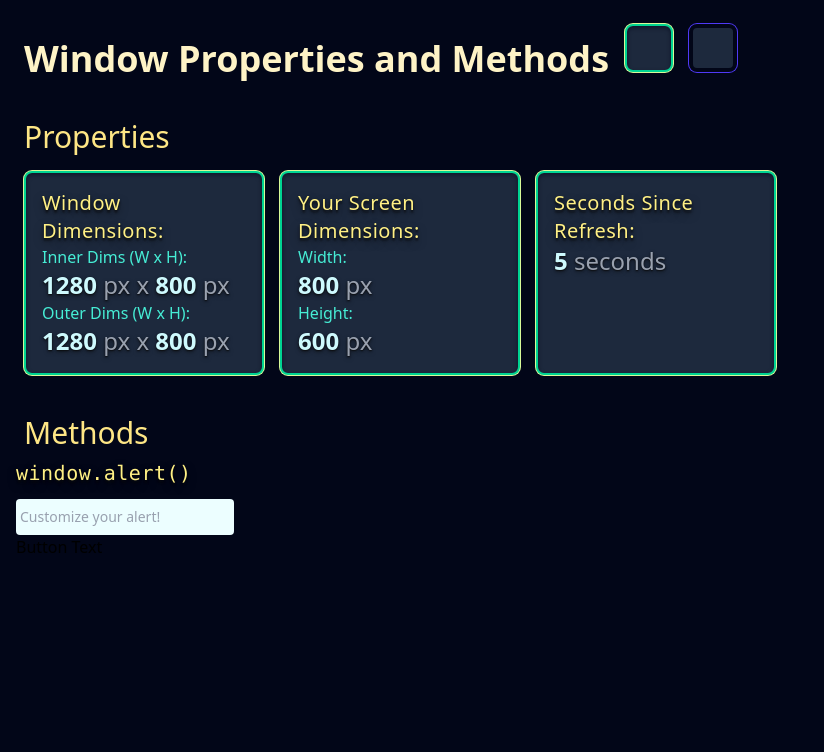
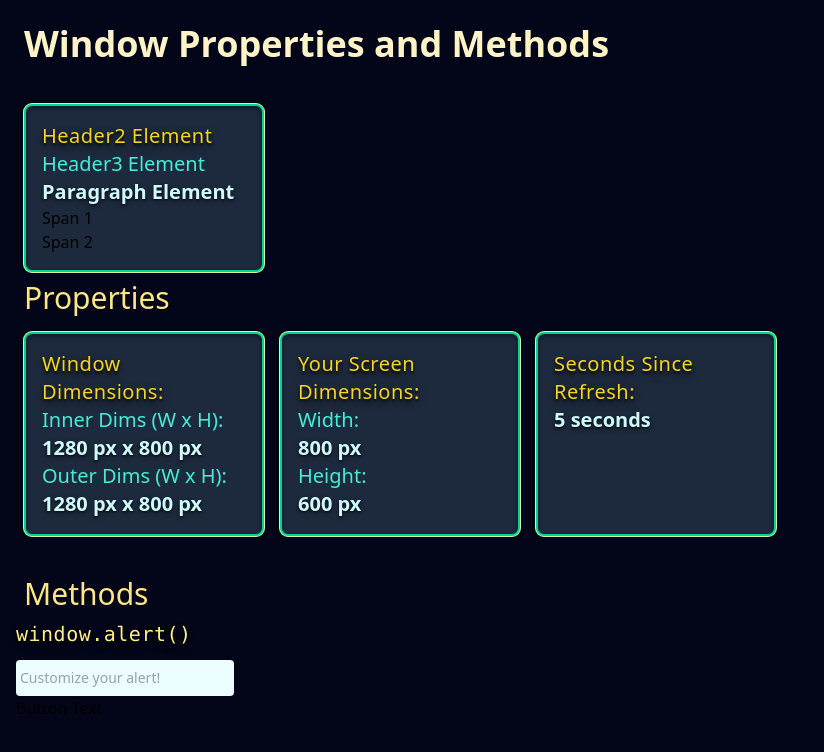
Before and after one commit to mikelind28/window-interface-api, a React (Vite) app: page / in a window 1280 px wide. Shown: the top 752 px of the page, without its empty margins (0-824 px from the left). Built offline with nearby package versions, Linux system fonts and the light colour scheme.

Commit message:
functional styling template, but needs work

```diff
--- a/src/App.tsx
+++ b/src/App.tsx
@@ -1,52 +1,55 @@
 import WindowDims from './components/WindowDims';
-import RefreshStopwatch from './components/RefreshStopwatch';
-import YourScreen from './components/YourScreen';
-// import WindowDistances from './components/WindowDistances';
+import StyleTemplate from './components/StyleTemplate';
 import Alert from './components/Alert';
 import './App.css'
-import { useState } from 'react';
+import { useEffect, useState } from 'react';
 
 import type { Style } from './types/styles';
-
-const style1: Style = {
-  containerClass: "w-60 bg-slate-800 m-2 p-4 border-2 rounded-lg border-emerald-400  inset-shadow-sm inset-shadow-slate-950/50 ring-1 ring-lime-200",
-  h2Class: "text-xl text-yellow-200 text-shadow-lg/50 text-shadow-neutral-950 font-medium tracking-wide",
-  h3Class: "text-base text-teal-300",
-  pClass: "text-2xl text-cyan-100 text-shadow-md/50 text-shadow-neutral-950 font-semibold",
-  spanClass: "text-gray-400 font-light"
-}
-
-const style2: Style = {
-  containerClass: "",
-  h2Class: "",
-  h3Class: "",
-  pClass: "",
-  spanClass: ""
-}
+import YourScreen from './components/YourScreen';
+import RefreshStopwatch from './components/RefreshStopwatch';
 
 function App() {
-  const [currentStyle, setCurrentStyle] = useState(style1);
+  const [currentStyle, setCurrentStyle] = useState<Style>({
+    containerClass: "",
+    h2Class: "",
+    h3Class: "",
+    pClass: "",
+    spanClass1: "",
+    spanClass2: "",
+  });
 
-  function setStyle1() {
-    setCurrentStyle(style1);
-  }
+  useEffect(() => {
+    const containerStyle = window.document.getElementById("container")?.className;
+    const h2Style = window.document.getElementById("h2")?.className;
+    const h3Style = window.document.getElementById("h3")?.className;
+    const pStyle = window.document.getElementById("p")?.className;
+    const spanStyle1 = window.document.getElementById("span-1")?.className;
+    const spanStyle2 = window.document.getElementById("span-2")?.className;
 
-  function setStyle2() {
-    setCurrentStyle(style2);
-  }
+    const style = {
+      containerClass: containerStyle,
+      h2Class: h2Style,
+      h3Class: h3Style,
+      pClass: pStyle,
+      spanClass1: spanStyle1,
+      spanClass2: spanStyle2,
+    }
+
+    setCurrentStyle(style);
+  }, []);
 
   return (
     <div>
       <div className='flex items-baseline'>
         <h1 className='m-2 mb-8 text-4xl text-amber-100 font-bold'>Window Properties and Methods</h1>
-        <div className='w-12 h-12 bg-slate-800 m-2 border-2 rounded-lg border-emerald-400  inset-shadow-sm inset-shadow-slate-950/50 ring-1 ring-lime-200 cursor-pointer' onClick={setStyle1}></div>
-        <div className='w-12 h-12 bg-slate-800 m-2 border-4 border-slate-950 rounded-lg ring-1 ring-indigo-600 cursor-pointer' onClick={setStyle2}></div>
       </div>
+
+      <StyleTemplate />
       <h2 className='m-2 text-3xl text-amber-200 font-light'>Properties</h2>
       <div className='flex flex-wrap mb-8'>
-        <WindowDims style={currentStyle}/>
-        <YourScreen style={currentStyle}/>
-        <RefreshStopwatch style={currentStyle}/>
+        <WindowDims style={currentStyle} />
+        <YourScreen style={currentStyle} />
+        <RefreshStopwatch style={currentStyle} />
       </div>
 
       <h2 className='m-2 text-3xl text-amber-200 font-light'>Methods</h2>
--- a/src/components/RefreshStopwatch.tsx
+++ b/src/components/RefreshStopwatch.tsx
@@ -6,13 +6,12 @@ type StopwatchProps = {
     style: Style;
 }
 
-
 export default function RefreshStopwatch({ style }: StopwatchProps) {
     const {
         containerClass,
         h2Class,
         pClass,
-        spanClass,
+        spanClass1,
     } = style;
 
     const [startTime, setStartTime] = useState(Date.now());
@@ -35,7 +34,7 @@ export default function RefreshStopwatch({ style }: StopwatchProps) {
         <div className={containerClass}>
             <h2 className={h2Class}>Seconds Since Refresh:</h2>
             <p className={pClass}>{secondsPassed}
-                <span className={spanClass}>{secondsPassed === "1" ? " second" : " seconds"}</span>
+                <span className={spanClass1}>{secondsPassed === "1" ? " second" : " seconds"}</span>
             </p>
         </div>
     )
--- /dev/null
+++ b/src/components/StyleTemplate.tsx
@@ -0,0 +1,29 @@
+export default function StyleTemplate() {
+    return (
+        <div id="container" className="w-60 bg-slate-800 m-2 p-4 border-2 rounded-lg border-emerald-400  inset-shadow-sm inset-shadow-slate-950/50 ring-1 ring-lime-200">
+            <h2
+                id="h2"
+                className="text-xl text-yellow-300/95 text-shadow-lg/50 text-shadow-neutral-950 font-medium tracking-wide"
+            >
+                Header2 Element
+            </h2>
+
+            <h3
+                id="h3"
+                className="text-xl text-teal-300"
+            >
+                Header3 Element
+            </h3>
+
+            <p
+                id="p"
+                className="text-xl text-cyan-100 text-shadow-md/50 text-shadow-neutral-950 font-semibold"
+            >
+                Paragraph Element
+            </p>
+
+            <p><span id="span-1">Span 1</span></p>
+            <p><span id="span-2">Span 2</span></p>
+        </div>
+    );
+}
--- a/src/components/WindowDims.tsx
+++ b/src/components/WindowDims.tsx
@@ -1,17 +1,19 @@
 import { useEffect, useState } from "react";
+
 import type { Style } from '../types/styles';
 
 type WindowDimsProps = {
     style: Style;
 }
 
-export default function WindowDims( { style }: WindowDimsProps) {
+export default function WindowDims( { style }: WindowDimsProps ) {
     const {
         containerClass,
         h2Class,
         h3Class,
         pClass,
-        spanClass,
+        spanClass1,
+        spanClass2
     } = style;
 
     const [windowDims, setWindowDims] = useState({
@@ -44,16 +46,16 @@ export default function WindowDims( { style }: WindowDimsProps) {
 
             <h3 className={h3Class}>Inner Dims (W x H):</h3>
             <p className={pClass}>
-                {windowDims.innerWidth}<span className={spanClass}> px</span>
-                <span className={spanClass}> x </span>
-                {windowDims.innerHeight}<span className={spanClass}> px</span>
+                {windowDims.innerWidth}<span className={spanClass1}> px</span>
+                <span className={spanClass2}> x </span>
+                {windowDims.innerHeight}<span className={spanClass1}> px</span>
             </p>
 
             <h3 className={h3Class}>Outer Dims (W x H):</h3>
             <p className={pClass}>
-            {windowDims.outerWidth}<span className={spanClass}> px</span>
-            <span className={spanClass}> x </span>
-            {windowDims.outerHeight}<span className={spanClass}> px</span></p>
+            {windowDims.outerWidth}<span className={spanClass1}> px</span>
+            <span className={spanClass2}> x </span>
+            {windowDims.outerHeight}<span className={spanClass1}> px</span></p>
         </div>
     );
 }
--- a/src/components/YourScreen.tsx
+++ b/src/components/YourScreen.tsx
@@ -11,7 +11,7 @@ export default function YourScreen({ style }: YourScreenProps) {
         h2Class,
         h3Class,
         pClass,
-        spanClass
+        spanClass1,
     } = style;
 
     const [screenDims, setScreenDims] = useState({
@@ -32,12 +32,12 @@ export default function YourScreen({ style }: YourScreenProps) {
 
             <h3 className={h3Class}>Width:</h3>
             <p className={pClass}>
-                {screenDims.width} <span className={spanClass}> px</span>
+                {screenDims.width} <span className={spanClass1}> px</span>
             </p>
 
             <h3 className={h3Class}>Height:</h3>
             <p className={pClass}>
-                {screenDims.height} <span className={spanClass}> px</span>
+                {screenDims.height} <span className={spanClass1}> px</span>
             </p>
         </div>
     );
```
Also changed, not shown: src/types/styles.ts (+6 -5 lines).
